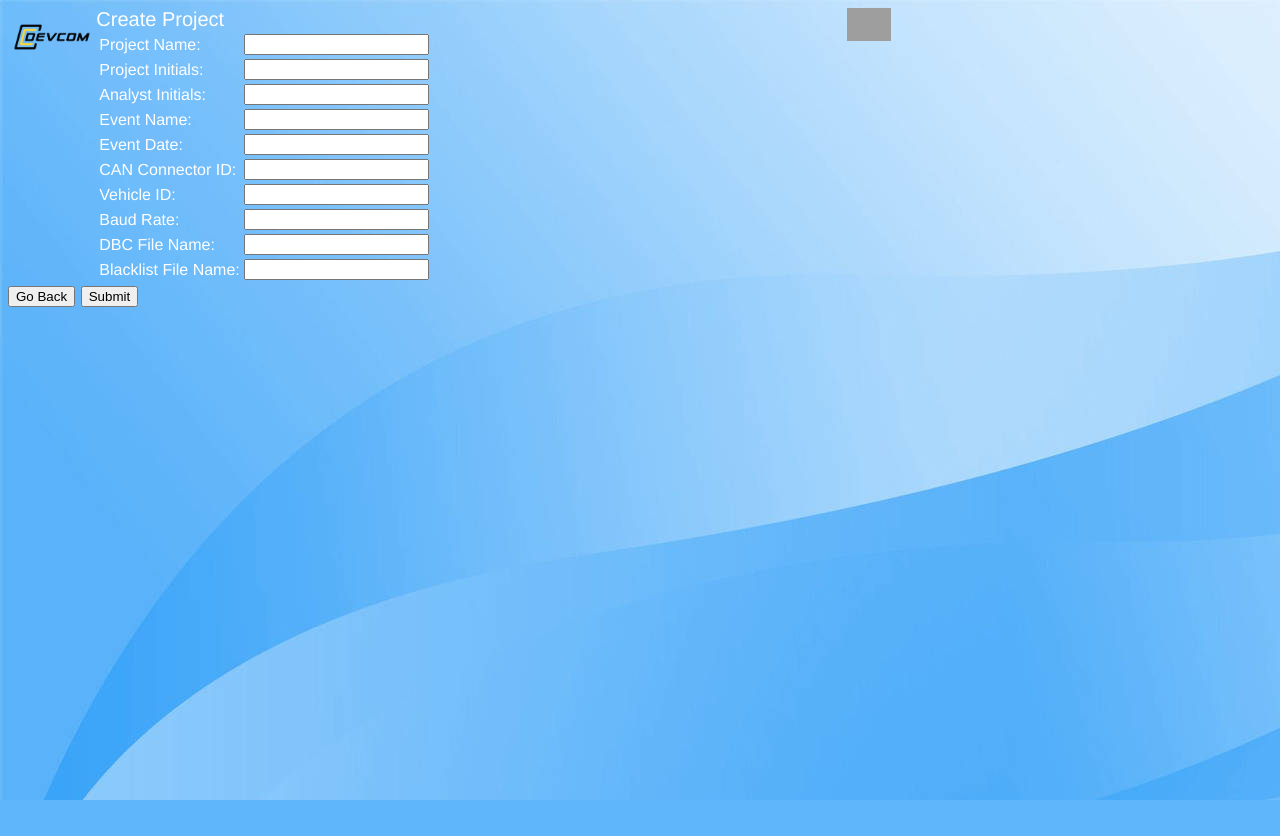
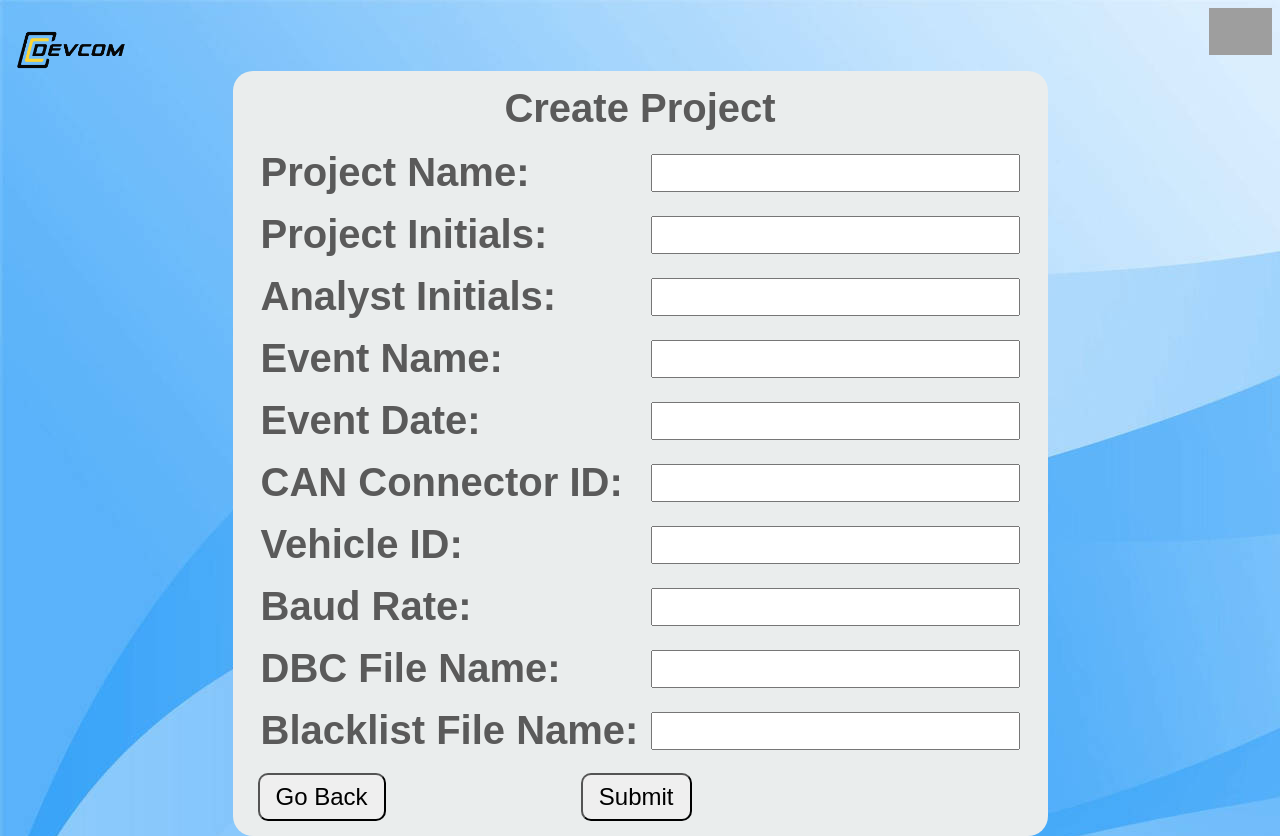
Before and after one commit to Team-9-Syntax-Error/CS4311_CANBusVisualizer_9, a Flask app: page /create_project in a window 1280 px wide. Before the commit the page ends 800 px from the top, so only its background shows below. Run offline with Flask 2, Linux system fonts and the light colour scheme; grey boxes are pictures that could not be loaded.

Commit message:
Updated stylesheet

```diff
--- a/static/Create_Project.css
+++ b/static/Create_Project.css
@@ -16,15 +16,81 @@ header {
 }
 
 body {
-    font-size: 20px;
-    display: block;
-    color: white;
-    font-family: "Helvetica", Sans-Serif;
     background-image: url('img/Bg_Image1.jpg');
-    display: inline-block;
 }
 
-div button {
-    display: inline-block;
-    width: 100px;
+form {
+    margin:auto;
+    top:8%;
+    position:relative;
+    width:765;
+    border-style:solid;
+    border-width:0px;
+    background-color:#EAEDED;
+    border-radius:20px;
+    padding:25px
 }
+
+.cp_table, .create_proj {
+    font-family:arial;
+    font-weight:bold;
+    font-size:250%;
+    color:#5A5A5A
+}
+
+.create_proj {
+    position:relative;
+    text-align:center;
+    bottom:10px
+}
+
+.label_col, input.col {
+    height:60px
+}
+
+.label_col {
+    width:400px
+}
+
+input {
+    font-family:arial;
+    font-size:70%
+}
+
+.sub_btn {
+    position:relative;
+    display:inline-block;
+    margin-left:25%;
+    border-radius:10px;
+    font-family:arial;
+    font-size:150%;
+    padding:8px 16px; top:10px
+
+}
+
+.back_btn {
+    position:relative;
+    display:inline-block;
+    border-radius:10px;
+    font-family:arial;
+    font-size:150%;
+    padding:8px 16px; top:10px
+ }
+
+.sub_btn:hover {
+    background:#9C9C9C;
+    color:white
+ }
+
+.sub_btn:focus {
+    outline: none;
+    box-shadow: 0 0 0 2px black;
+ }
+
+.back_btn:hover {background:#9C9C9C;
+    color:white
+ }
+
+.back_btn:focus {outline: none;
+    box-shadow: 0 0 0 2px black;
+ }
```
